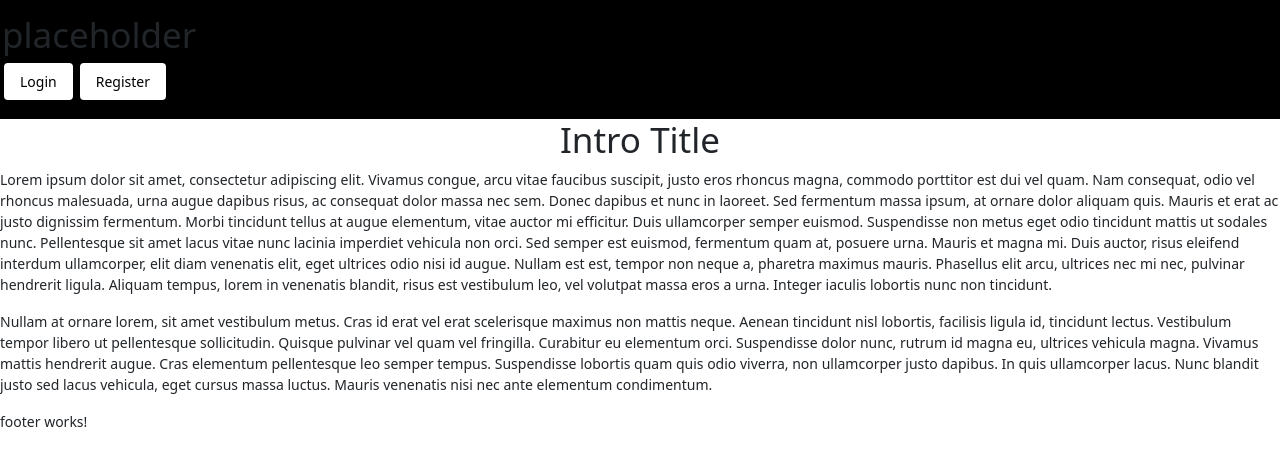
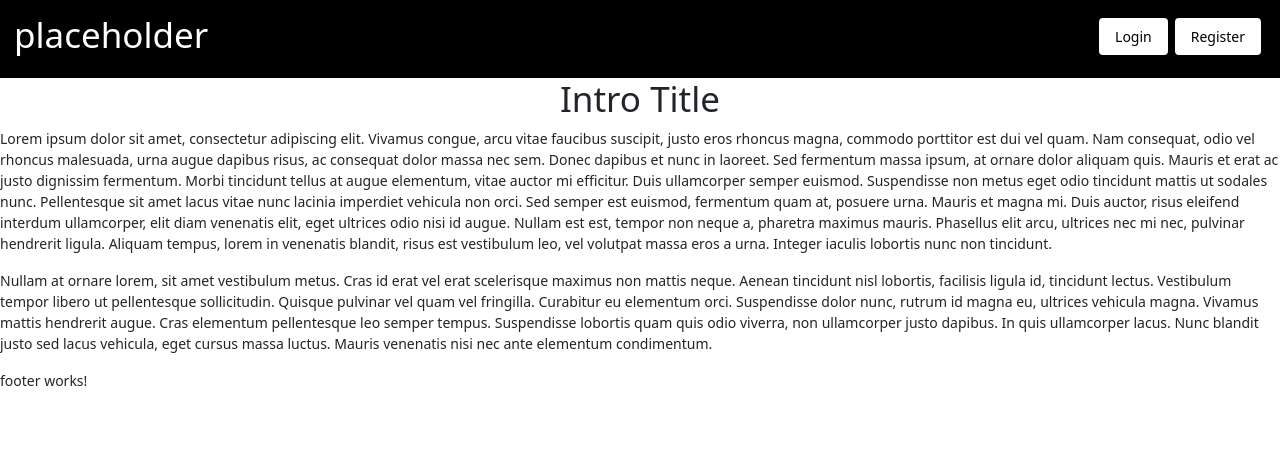
Before and after one commit to q-bckrt/lms-frontend, an Angular app: page / in a window 1280 px wide. Shown: the top 466 px of the page. Built offline with nearby package versions, Linux system fonts and the light colour scheme.

Commit message:
homepage setup

```diff
--- a/src/app/components/navbar/navbar.component.html
+++ b/src/app/components/navbar/navbar.component.html
@@ -1,7 +1,7 @@
-<nav class="navbar navbar-expand-lg bg-dark">
-  <div class="content-fluid">
+<nav class="navbar navbar-expand-lg bg-dark text-white">
+  <div class="container-fluid d-flex justify-content-between align-items-center">
     <h1>placeholder</h1>
-    <div class="d-flex">
+    <div>
       <app-button text="Login"></app-button>
       <app-button text="Register"></app-button>
     </div>
```
